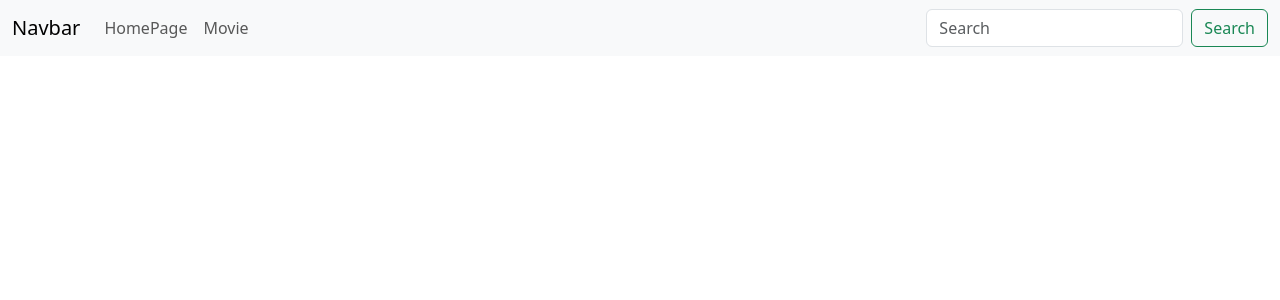
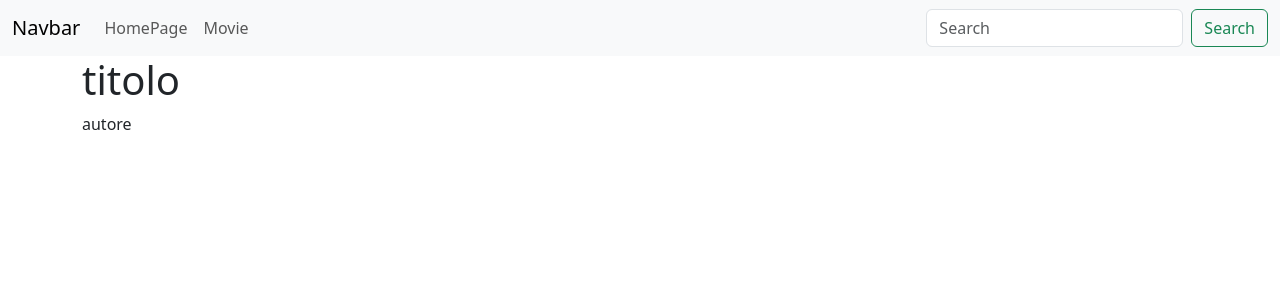
Before and after one commit to akthernahela/webapp-react, a React (Vite) app: page /movie/1 in a window 1280 px wide. Shown: the top 300 px of the page. Built offline with nearby package versions, Linux system fonts and the light colour scheme.

Commit message:
Prepare the page to show a single movie

```diff
--- a/components/MovieDetail.jsx
+++ b/components/MovieDetail.jsx
@@ -3,7 +3,13 @@ import { useEffect, useState } from "react";
 import axios from "axios";
 
 function MovieDetail() {
-    return
+
+    return (
+        <div className="container">
+            <h1>titolo</h1>
+            <p>autore</p>
+        </div>
+    );
 }
 
 export default MovieDetail;
```
